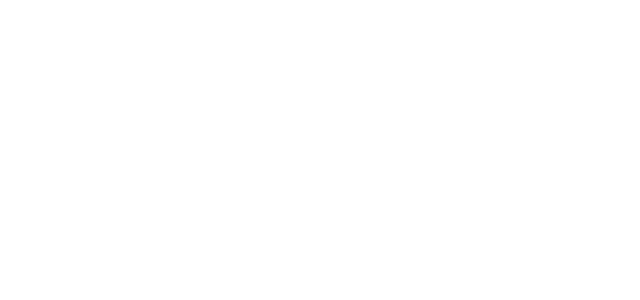
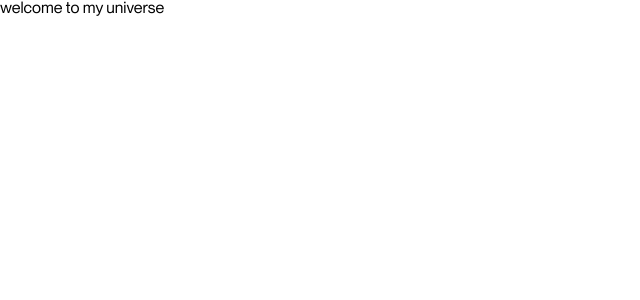
Before and after one commit to s3chs/portfolio2023, a React (Create React App) app: page / in a window 1280 px wide. Shown: the top 300 px of the page, without its empty margins (0-640 px from the left). Built offline with nearby package versions, Linux system fonts and the light colour scheme.

Commit message:
import custom font

```diff
--- a/src/App.tsx
+++ b/src/App.tsx
@@ -3,8 +3,9 @@ import './sass/main.scss';
 
 function App() {
     return (
-        <>
-        </>
+        <p>
+            welcome to my universe
+        </p>
     );
 }
 
--- a/src/sass/base/typography.scss
+++ b/src/sass/base/typography.scss
@@ -0,0 +1,7 @@
+@font-face {
+  font-family: 'Philifont';
+  src: url('ppneuemontreal-regular-webfont.woff2') format('woff2'),
+  url('ppneuemontreal-regular-webfont.woff') format('woff');
+  font-weight: normal;
+  font-style: normal;
+}
--- a/src/sass/main.scss
+++ b/src/sass/main.scss
@@ -2,3 +2,9 @@
 @import "base/global";
 @import "base/reset";
 @import "base/typography";
+
+html {
+  body {
+    font-family: 'Philifont', sans-serif;
+  }
+}
```
Also changed, not shown: src/sass/base/ppneuemontreal-regular-webfont.woff (added), src/sass/base/ppneuemontreal-regular-webfont.woff2 (added).
